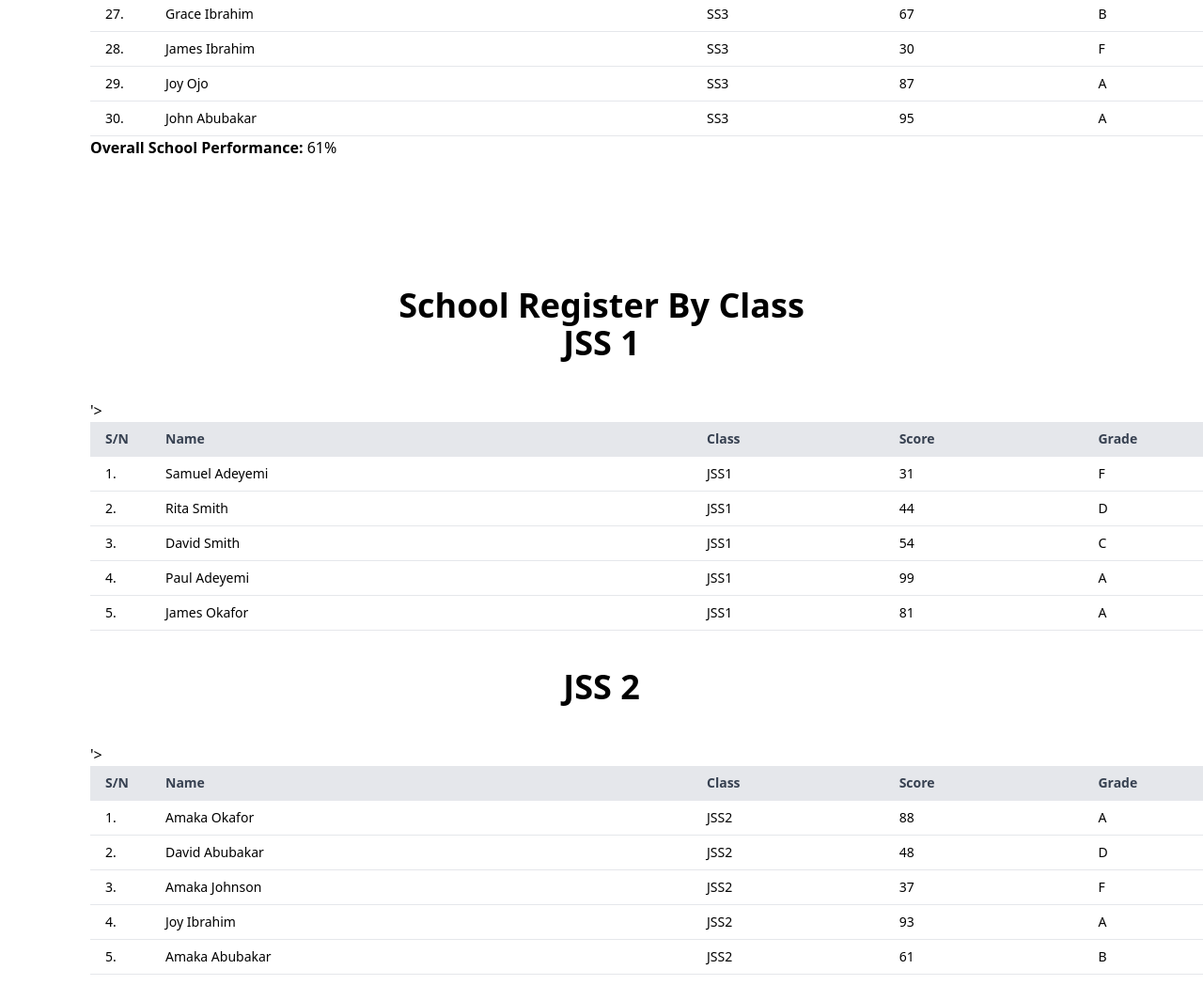
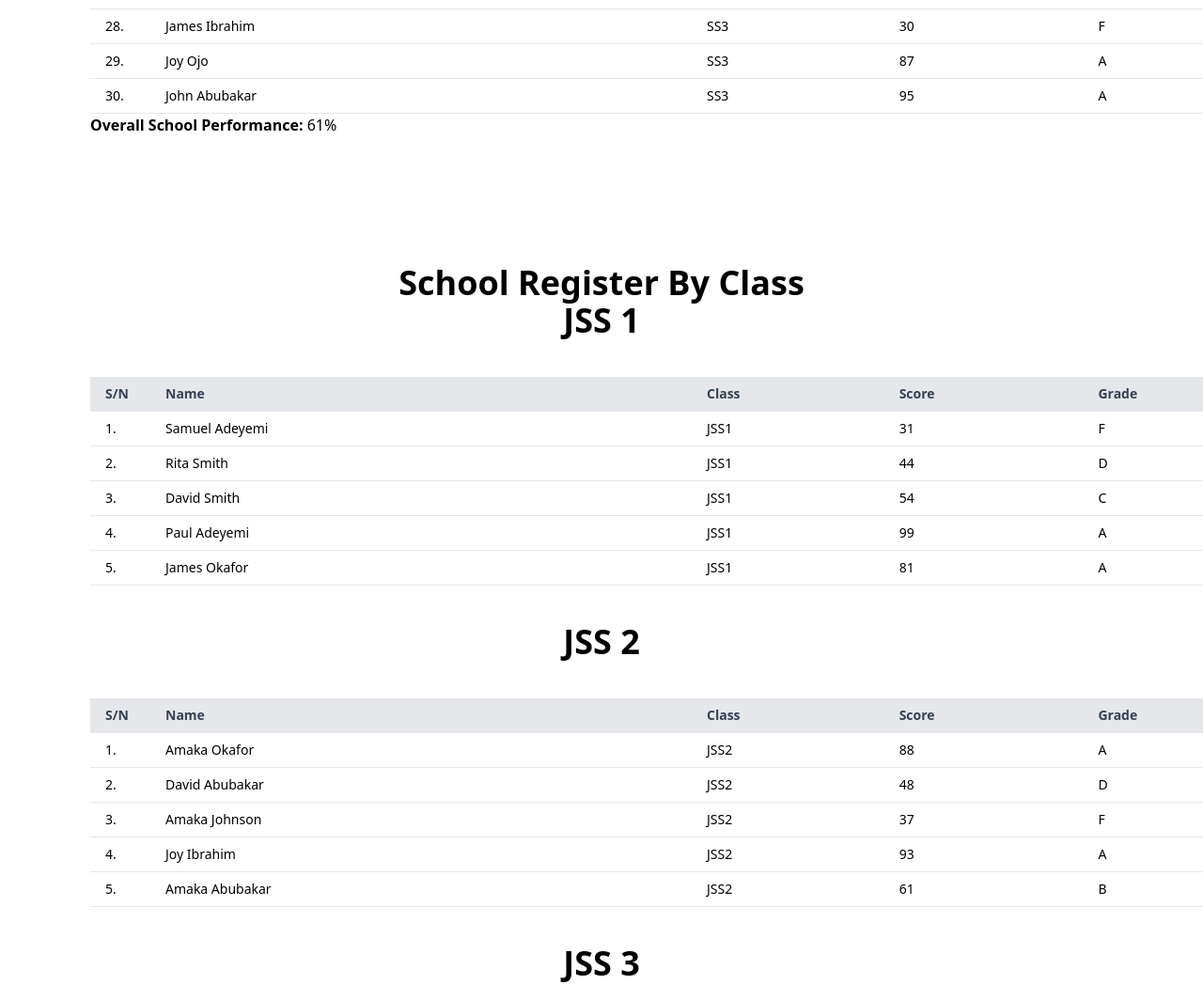
Before and after one commit to dgplang/student-records, a website: page index.html in a window 1280 px wide. Shown: the part 1154-2202 px from the top of the page at 94% size. Drawn offline with Linux system fonts and the light colour scheme; a web font is replaced by a local one.

Commit message:
corrects a syntax error

```diff
--- a/index.html
+++ b/index.html
@@ -65,7 +65,7 @@
         allStudentsContainer.setAttribute("class", "mx-24 my-10 overflow-x-auto w-full max-w-full")
         generalContainer.appendChild(allStudentsContainer)
 
-        let allStudentsHTML = "<table class='w-full bg-white border border-gray-200 mx-auto'>'><tr class='bg-gray-200 text-left text-sm font-semibold text-gray-700'><th class='px-4 py-2 border-b w-[5%]'>S/N</th><th class='px-4 py-2 border-b w-[45%]'>Name</th><th class='px-4 py-2 border-b w-[20%]'>Class</th><th class='px-4 py-2 border-b W-[15%]'>Score</th><th class='px-4 py-2 border-b W-[15%]'>Grade</th></tr><tbody class='text-sm'>"
+        let allStudentsHTML = "<table class='w-full bg-white border border-gray-200 mx-auto'><tr class='bg-gray-200 text-left text-sm font-semibold text-gray-700'><th class='px-4 py-2 border-b w-[5%]'>S/N</th><th class='px-4 py-2 border-b w-[45%]'>Name</th><th class='px-4 py-2 border-b w-[20%]'>Class</th><th class='px-4 py-2 border-b W-[15%]'>Score</th><th class='px-4 py-2 border-b W-[15%]'>Grade</th></tr><tbody class='text-sm'>"
         let sn = 1
         let totalScore = 0
 
@@ -122,7 +122,7 @@
         jss1Container.setAttribute("class", "mx-24 my-10 overflow-x-auto w-full max-w-full")
         classContainer.appendChild(jss1Container)
 
-        let jss1HTML = "<table class='w-full bg-white border border-gray-200 mx-auto'>'><tr class='bg-gray-200 text-left text-sm font-semibold text-gray-700'><th class='px-4 py-2 border-b w-[5%]'>S/N</th><th class='px-4 py-2 border-b w-[45%]'>Name</th><th class='px-4 py-2 border-b w-[20%]'>Class</th><th class='px-4 py-2 border-b W-[15%]'>Score</th><th class='px-4 py-2 border-b W-[15%]'>Grade</th></tr><tbody class='text-sm'>"
+        let jss1HTML = "<table class='w-full bg-white border border-gray-200 mx-auto'><tr class='bg-gray-200 text-left text-sm font-semibold text-gray-700'><th class='px-4 py-2 border-b w-[5%]'>S/N</th><th class='px-4 py-2 border-b w-[45%]'>Name</th><th class='px-4 py-2 border-b w-[20%]'>Class</th><th class='px-4 py-2 border-b W-[15%]'>Score</th><th class='px-4 py-2 border-b W-[15%]'>Grade</th></tr><tbody class='text-sm'>"
 
         let sn1 = 1
 
@@ -167,7 +167,7 @@
         jss2Container.setAttribute("class", "mx-24 my-10 overflow-x-auto w-full max-w-full")
         classContainer.appendChild(jss2Container)
 
-        let jss2HTML = "<table class='w-full bg-white border border-gray-200 mx-auto'>'><tr class='bg-gray-200 text-left text-sm font-semibold text-gray-700'><th class='px-4 py-2 border-b w-[5%]'>S/N</th><th class='px-4 py-2 border-b w-[45%]'>Name</th><th class='px-4 py-2 border-b w-[20%]'>Class</th><th class='px-4 py-2 border-b W-[15%]'>Score</th><th class='px-4 py-2 border-b W-[15%]'>Grade</th></tr><tbody class='text-sm'>"
+        let jss2HTML = "<table class='w-full bg-white border border-gray-200 mx-auto'><tr class='bg-gray-200 text-left text-sm font-semibold text-gray-700'><th class='px-4 py-2 border-b w-[5%]'>S/N</th><th class='px-4 py-2 border-b w-[45%]'>Name</th><th class='px-4 py-2 border-b w-[20%]'>Class</th><th class='px-4 py-2 border-b W-[15%]'>Score</th><th class='px-4 py-2 border-b W-[15%]'>Grade</th></tr><tbody class='text-sm'>"
 
         let sn2 = 1
 
@@ -212,7 +212,7 @@
         jss3Container.setAttribute("class", "mx-24 my-10 overflow-x-auto w-full max-w-full")
         classContainer.appendChild(jss3Container)
 
-        let jss3HTML = "<table class='w-full bg-white border border-gray-200 mx-auto'>'><tr class='bg-gray-200 text-left text-sm font-semibold text-gray-700'><th class='px-4 py-2 border-b w-[5%]'>S/N</th><th class='px-4 py-2 border-b w-[45%]'>Name</th><th class='px-4 py-2 border-b w-[20%]'>Class</th><th class='px-4 py-2 border-b W-[15%]'>Score</th><th class='px-4 py-2 border-b W-[15%]'>Grade</th></tr><tbody class='text-sm'>"
+        let jss3HTML = "<table class='w-full bg-white border border-gray-200 mx-auto'><tr class='bg-gray-200 text-left text-sm font-semibold text-gray-700'><th class='px-4 py-2 border-b w-[5%]'>S/N</th><th class='px-4 py-2 border-b w-[45%]'>Name</th><th class='px-4 py-2 border-b w-[20%]'>Class</th><th class='px-4 py-2 border-b W-[15%]'>Score</th><th class='px-4 py-2 border-b W-[15%]'>Grade</th></tr><tbody class='text-sm'>"
 
         let sn3 = 1
 
@@ -257,7 +257,7 @@
         ss1Container.setAttribute("class", "mx-24 my-10 overflow-x-auto w-full max-w-full")
         classContainer.appendChild(ss1Container)
 
-        let ss1HTML = "<table class='w-full bg-white border border-gray-200 mx-auto'>'><tr class='bg-gray-200 text-left text-sm font-semibold text-gray-700'><th class='px-4 py-2 border-b w-[5%]'>S/N</th><th class='px-4 py-2 border-b w-[45%]'>Name</th><th class='px-4 py-2 border-b w-[20%]'>Class</th><th class='px-4 py-2 border-b W-[15%]'>Score</th><th class='px-4 py-2 border-b W-[15%]'>Grade</th></tr><tbody class='text-sm'>"
+        let ss1HTML = "<table class='w-full bg-white border border-gray-200 mx-auto'><tr class='bg-gray-200 text-left text-sm font-semibold text-gray-700'><th class='px-4 py-2 border-b w-[5%]'>S/N</th><th class='px-4 py-2 border-b w-[45%]'>Name</th><th class='px-4 py-2 border-b w-[20%]'>Class</th><th class='px-4 py-2 border-b W-[15%]'>Score</th><th class='px-4 py-2 border-b W-[15%]'>Grade</th></tr><tbody class='text-sm'>"
 
         let sn4 = 1
 
@@ -302,7 +302,7 @@
         ss2Container.setAttribute("class", "mx-24 my-10 overflow-x-auto w-full max-w-full")
         classContainer.appendChild(ss2Container)
 
-        let ss2HTML = "<table class='w-full bg-white border border-gray-200 mx-auto'>'><tr class='bg-gray-200 text-left text-sm font-semibold text-gray-700'><th class='px-4 py-2 border-b w-[5%]'>S/N</th><th class='px-4 py-2 border-b w-[45%]'>Name</th><th class='px-4 py-2 border-b w-[20%]'>Class</th><th class='px-4 py-2 border-b W-[15%]'>Score</th><th class='px-4 py-2 border-b W-[15%]'>Grade</th></tr><tbody class='text-sm'>"
+        let ss2HTML = "<table class='w-full bg-white border border-gray-200 mx-auto'><tr class='bg-gray-200 text-left text-sm font-semibold text-gray-700'><th class='px-4 py-2 border-b w-[5%]'>S/N</th><th class='px-4 py-2 border-b w-[45%]'>Name</th><th class='px-4 py-2 border-b w-[20%]'>Class</th><th class='px-4 py-2 border-b W-[15%]'>Score</th><th class='px-4 py-2 border-b W-[15%]'>Grade</th></tr><tbody class='text-sm'>"
 
         let sn5 = 1
 
@@ -347,7 +347,7 @@
         ss3Container.setAttribute("class", "mx-24 my-10 overflow-x-auto w-full max-w-full")
         classContainer.appendChild(ss3Container)
 
-        let ss3HTML = "<table class='w-full bg-white border border-gray-200 mx-auto'>'><tr class='bg-gray-200 text-left text-sm font-semibold text-gray-700'><th class='px-4 py-2 border-b w-[5%]'>S/N</th><th class='px-4 py-2 border-b w-[45%]'>Name</th><th class='px-4 py-2 border-b w-[20%]'>Class</th><th class='px-4 py-2 border-b W-[15%]'>Score</th><th class='px-4 py-2 border-b W-[15%]'>Grade</th></tr><tbody class='text-sm'>"
+        let ss3HTML = "<table class='w-full bg-white border border-gray-200 mx-auto'><tr class='bg-gray-200 text-left text-sm font-semibold text-gray-700'><th class='px-4 py-2 border-b w-[5%]'>S/N</th><th class='px-4 py-2 border-b w-[45%]'>Name</th><th class='px-4 py-2 border-b w-[20%]'>Class</th><th class='px-4 py-2 border-b W-[15%]'>Score</th><th class='px-4 py-2 border-b W-[15%]'>Grade</th></tr><tbody class='text-sm'>"
 
         let sn6 = 1
 
@@ -400,7 +400,7 @@
         aContainer.setAttribute("class", "mx-24 my-10 overflow-x-auto w-full max-w-full")
         gradeContainer.appendChild(aContainer)
 
-        let aHTML = "<table class='w-full bg-white border border-gray-200 mx-auto'>'><tr class='bg-gray-200 text-left text-sm font-semibold text-gray-700'><th class='px-4 py-2 border-b w-[5%]'>S/N</th><th class='px-4 py-2 border-b w-[45%]'>Name</th><th class='px-4 py-2 border-b w-[20%]'>Class</th><th class='px-4 py-2 border-b W-[15%]'>Score</th><th class='px-4 py-2 border-b W-[15%]'>Grade</th></tr><tbody class='text-sm'>"
+        let aHTML = "<table class='w-full bg-white border border-gray-200 mx-auto'><tr class='bg-gray-200 text-left text-sm font-semibold text-gray-700'><th class='px-4 py-2 border-b w-[5%]'>S/N</th><th class='px-4 py-2 border-b w-[45%]'>Name</th><th class='px-4 py-2 border-b w-[20%]'>Class</th><th class='px-4 py-2 border-b W-[15%]'>Score</th><th class='px-4 py-2 border-b W-[15%]'>Grade</th></tr><tbody class='text-sm'>"
 
         let snA = 1
 
@@ -442,7 +442,7 @@
         bContainer.setAttribute("class", "mx-24 my-10 overflow-x-auto w-full max-w-full")
         gradeContainer.appendChild(bContainer)
 
-        let bHTML = "<table class='w-full bg-white border border-gray-200 mx-auto'>'><tr class='bg-gray-200 text-left text-sm font-semibold text-gray-700'><th class='px-4 py-2 border-b w-[5%]'>S/N</th><th class='px-4 py-2 border-b w-[45%]'>Name</th><th class='px-4 py-2 border-b w-[20%]'>Class</th><th class='px-4 py-2 border-b W-[15%]'>Score</th><th class='px-4 py-2 border-b W-[15%]'>Grade</th></tr><tbody class='text-sm'>"
+        let bHTML = "<table class='w-full bg-white border border-gray-200 mx-auto'><tr class='bg-gray-200 text-left text-sm font-semibold text-gray-700'><th class='px-4 py-2 border-b w-[5%]'>S/N</th><th class='px-4 py-2 border-b w-[45%]'>Name</th><th class='px-4 py-2 border-b w-[20%]'>Class</th><th class='px-4 py-2 border-b W-[15%]'>Score</th><th class='px-4 py-2 border-b W-[15%]'>Grade</th></tr><tbody class='text-sm'>"
 
         let snB = 1
 
@@ -484,7 +484,7 @@
         cContainer.setAttribute("class", "mx-24 my-10 overflow-x-auto w-full max-w-full")
         gradeContainer.appendChild(cContainer)
 
-        let cHTML = "<table class='w-full bg-white border border-gray-200 mx-auto'>'><tr class='bg-gray-200 text-left text-sm font-semibold text-gray-700'><th class='px-4 py-2 border-b w-[5%]'>S/N</th><th class='px-4 py-2 border-b w-[45%]'>Name</th><th class='px-4 py-2 border-b w-[20%]'>Class</th><th class='px-4 py-2 border-b W-[15%]'>Score</th><th class='px-4 py-2 border-b W-[15%]'>Grade</th></tr><tbody class='text-sm'>"
+        let cHTML = "<table class='w-full bg-white border border-gray-200 mx-auto'><tr class='bg-gray-200 text-left text-sm font-semibold text-gray-700'><th class='px-4 py-2 border-b w-[5%]'>S/N</th><th class='px-4 py-2 border-b w-[45%]'>Name</th><th class='px-4 py-2 border-b w-[20%]'>Class</th><th class='px-4 py-2 border-b W-[15%]'>Score</th><th class='px-4 py-2 border-b W-[15%]'>Grade</th></tr><tbody class='text-sm'>"
 
         let snC = 1
 
@@ -526,7 +526,7 @@
         dContainer.setAttribute("class", "mx-24 my-10 overflow-x-auto w-full max-w-full")
         gradeContainer.appendChild(dContainer)
 
-        let dHTML = "<table class='w-full bg-white border border-gray-200 mx-auto'>'><tr class='bg-gray-200 text-left text-sm font-semibold text-gray-700'><th class='px-4 py-2 border-b w-[5%]'>S/N</th><th class='px-4 py-2 border-b w-[45%]'>Name</th><th class='px-4 py-2 border-b w-[20%]'>Class</th><th class='px-4 py-2 border-b W-[15%]'>Score</th><th class='px-4 py-2 border-b W-[15%]'>Grade</th></tr><tbody class='text-sm'>"
+        let dHTML = "<table class='w-full bg-white border border-gray-200 mx-auto'><tr class='bg-gray-200 text-left text-sm font-semibold text-gray-700'><th class='px-4 py-2 border-b w-[5%]'>S/N</th><th class='px-4 py-2 border-b w-[45%]'>Name</th><th class='px-4 py-2 border-b w-[20%]'>Class</th><th class='px-4 py-2 border-b W-[15%]'>Score</th><th class='px-4 py-2 border-b W-[15%]'>Grade</th></tr><tbody class='text-sm'>"
 
         let snD = 1
 
@@ -568,7 +568,7 @@
         fContainer.setAttribute("class", "mx-24 my-10 overflow-x-auto w-full max-w-full")
         gradeContainer.appendChild(fContainer)
 
-        let fHTML = "<table class='w-full bg-white border border-gray-200 mx-auto'>'><tr class='bg-gray-200 text-left text-sm font-semibold text-gray-700'><th class='px-4 py-2 border-b w-[5%]'>S/N</th><th class='px-4 py-2 border-b w-[45%]'>Name</th><th class='px-4 py-2 border-b w-[20%]'>Class</th><th class='px-4 py-2 border-b W-[15%]'>Score</th><th class='px-4 py-2 border-b W-[15%]'>Grade</th></tr><tbody class='text-sm'>"
+        let fHTML = "<table class='w-full bg-white border border-gray-200 mx-auto'><tr class='bg-gray-200 text-left text-sm font-semibold text-gray-700'><th class='px-4 py-2 border-b w-[5%]'>S/N</th><th class='px-4 py-2 border-b w-[45%]'>Name</th><th class='px-4 py-2 border-b w-[20%]'>Class</th><th class='px-4 py-2 border-b W-[15%]'>Score</th><th class='px-4 py-2 border-b W-[15%]'>Grade</th></tr><tbody class='text-sm'>"
 
         let snF = 1
 
```
Also changed, not shown: dist/index.html.
